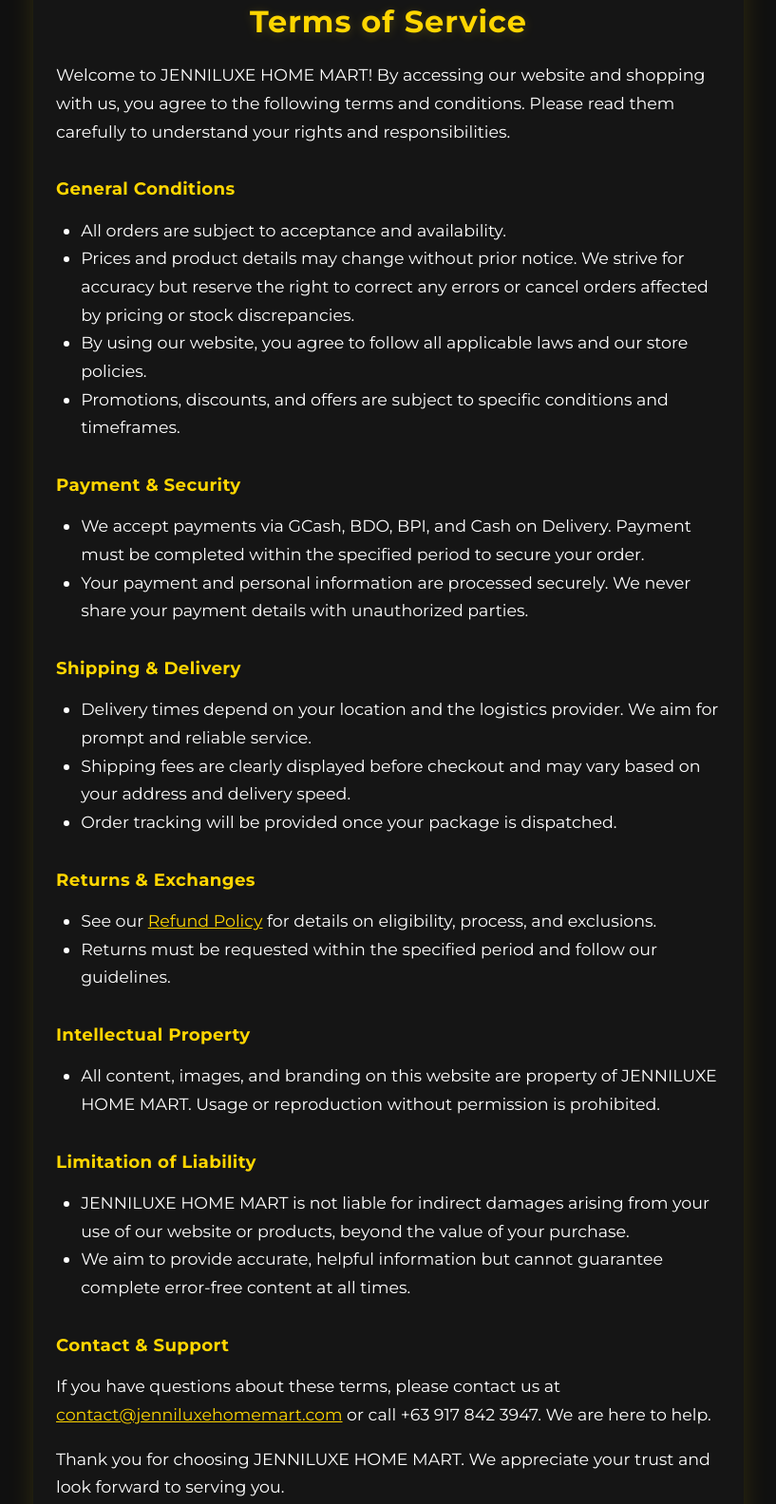
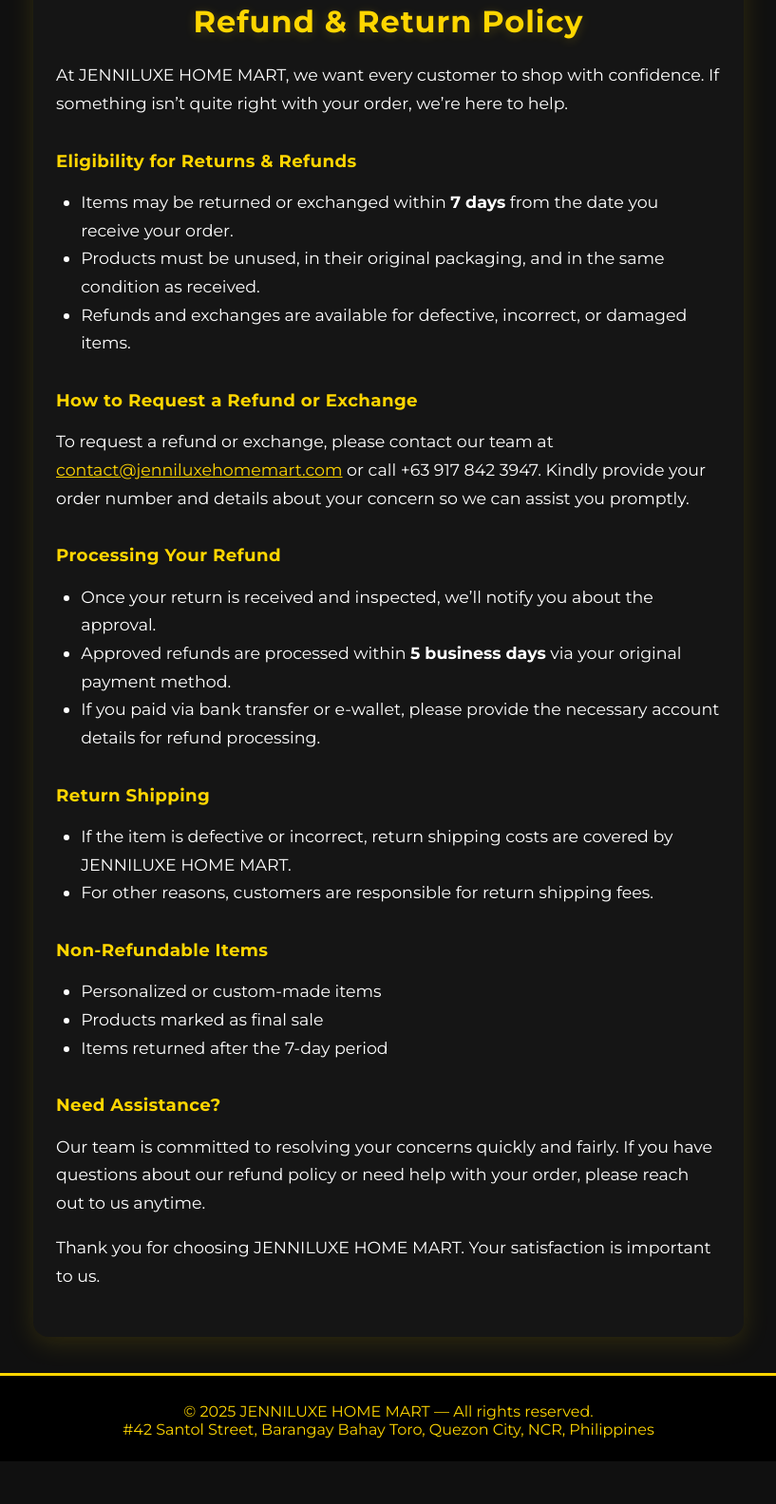
Before and after one commit to DaniPop88/JENNILUXE, a plain HTML site: page refund-policy.html in a window 1280 px wide. Shown: the part 92-1676 px from the top of the page at 95% size, without its empty margins (231-1048 px from the left). After the commit the page ends 1631 px from the top, so only its background shows below. Drawn offline with Linux system fonts and the light colour scheme.

Commit message:
Update refund-policy.html

```diff
--- a/refund-policy.html
+++ b/refund-policy.html
@@ -2,9 +2,9 @@
 <html lang="en">
 <head>
   <meta charset="UTF-8">
-  <title>Terms of Service | JENNILUXE HOME MART</title>
+  <title>Refund Policy | JENNILUXE HOME MART</title>
   <meta name="viewport" content="width=device-width, initial-scale=1.0">
-  <meta name="description" content="JENNILUXE HOME MART Terms of Service. Know your rights and responsibilities when shopping with us.">
+  <meta name="description" content="Read about JENNILUXE HOME MART's refund and return policy. Learn how we help customers with refunds and exchanges.">
   <link rel="icon" type="image/png" href="image/FAVICON.png">
   <link href="https://fonts.googleapis.com/css?family=Montserrat:400,600,700&display=swap" rel="stylesheet">
   <style>
@@ -70,48 +70,43 @@
 </head>
 <body>
   <div class="container">
-    <h1>Terms of Service</h1>
+    <h1>Refund & Return Policy</h1>
     <p>
-      Welcome to JENNILUXE HOME MART! By accessing our website and shopping with us, you agree to the following terms and conditions. Please read them carefully to understand your rights and responsibilities.
+      At JENNILUXE HOME MART, we want every customer to shop with confidence. If something isn’t quite right with your order, we’re here to help.
     </p>
-    <h2>General Conditions</h2>
+    <h2>Eligibility for Returns & Refunds</h2>
     <ul>
-      <li>All orders are subject to acceptance and availability.</li>
-      <li>Prices and product details may change without prior notice. We strive for accuracy but reserve the right to correct any errors or cancel orders affected by pricing or stock discrepancies.</li>
-      <li>By using our website, you agree to follow all applicable laws and our store policies.</li>
-      <li>Promotions, discounts, and offers are subject to specific conditions and timeframes.</li>
+      <li>Items may be returned or exchanged within <strong>7 days</strong> from the date you receive your order.</li>
+      <li>Products must be unused, in their original packaging, and in the same condition as received.</li>
+      <li>Refunds and exchanges are available for defective, incorrect, or damaged items.</li>
     </ul>
-    <h2>Payment & Security</h2>
+    <h2>How to Request a Refund or Exchange</h2>
+    <p>
+      To request a refund or exchange, please contact our team at <a href="mailto:contact@jenniluxehomemart.com">contact@jenniluxehomemart.com</a> or call +63 917 842 3947. Kindly provide your order number and details about your concern so we can assist you promptly.
+    </p>
+    <h2>Processing Your Refund</h2>
     <ul>
-      <li>We accept payments via GCash, BDO, BPI, and Cash on Delivery. Payment must be completed within the specified period to secure your order.</li>
-      <li>Your payment and personal information are processed securely. We never share your payment details with unauthorized parties.</li>
+      <li>Once your return is received and inspected, we’ll notify you about the approval.</li>
+      <li>Approved refunds are processed within <strong>5 business days</strong> via your original payment method.</li>
+      <li>If you paid via bank transfer or e-wallet, please provide the necessary account details for refund processing.</li>
     </ul>
-    <h2>Shipping & Delivery</h2>
+    <h2>Return Shipping</h2>
     <ul>
-      <li>Delivery times depend on your location and the logistics provider. We aim for prompt and reliable service.</li>
-      <li>Shipping fees are clearly displayed before checkout and may vary based on your address and delivery speed.</li>
-      <li>Order tracking will be provided once your package is dispatched.</li>
+      <li>If the item is defective or incorrect, return shipping costs are covered by JENNILUXE HOME MART.</li>
+      <li>For other reasons, customers are responsible for return shipping fees.</li>
     </ul>
-    <h2>Returns & Exchanges</h2>
+    <h2>Non-Refundable Items</h2>
     <ul>
-      <li>See our <a href="refund-policy.html">Refund Policy</a> for details on eligibility, process, and exclusions.</li>
-      <li>Returns must be requested within the specified period and follow our guidelines.</li>
+      <li>Personalized or custom-made items</li>
+      <li>Products marked as final sale</li>
+      <li>Items returned after the 7-day period</li>
     </ul>
-    <h2>Intellectual Property</h2>
-    <ul>
-      <li>All content, images, and branding on this website are property of JENNILUXE HOME MART. Usage or reproduction without permission is prohibited.</li>
-    </ul>
-    <h2>Limitation of Liability</h2>
-    <ul>
-      <li>JENNILUXE HOME MART is not liable for indirect damages arising from your use of our website or products, beyond the value of your purchase.</li>
-      <li>We aim to provide accurate, helpful information but cannot guarantee complete error-free content at all times.</li>
-    </ul>
-    <h2>Contact & Support</h2>
+    <h2>Need Assistance?</h2>
     <p>
-      If you have questions about these terms, please contact us at <a href="mailto:contact@jenniluxehomemart.com">contact@jenniluxehomemart.com</a> or call +63 917 842 3947. We are here to help.
+      Our team is committed to resolving your concerns quickly and fairly. If you have questions about our refund policy or need help with your order, please reach out to us anytime.
     </p>
     <p>
-      Thank you for choosing JENNILUXE HOME MART. We appreciate your trust and look forward to serving you.
+      Thank you for choosing JENNILUXE HOME MART. Your satisfaction is important to us.
     </p>
   </div>
   <footer>
```
